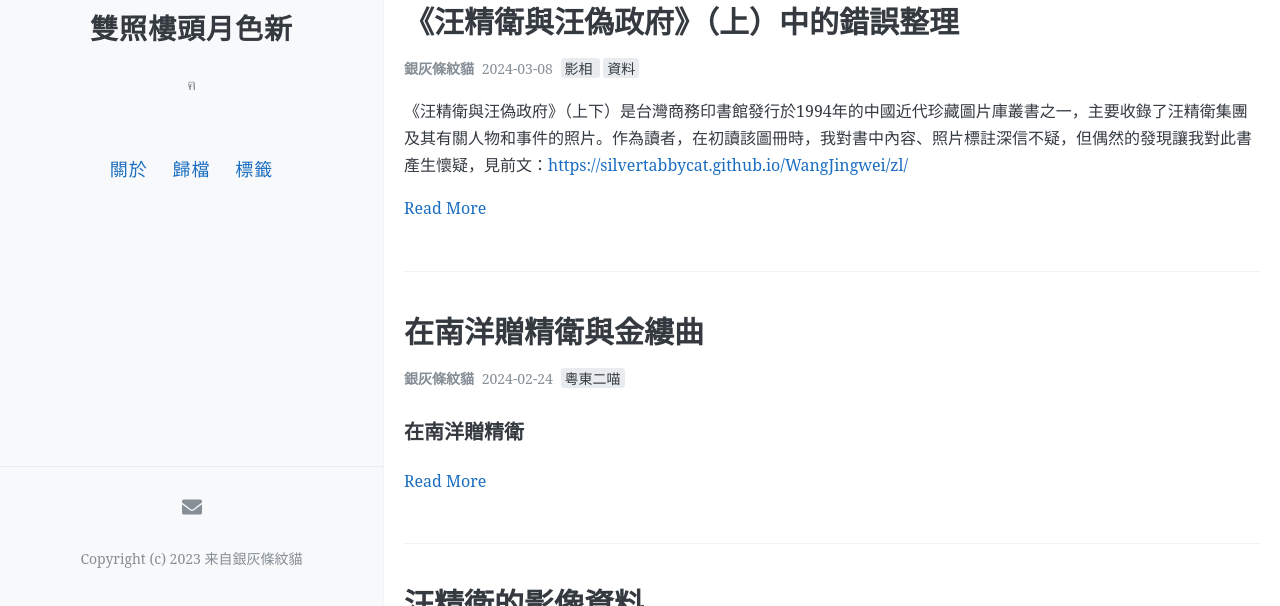
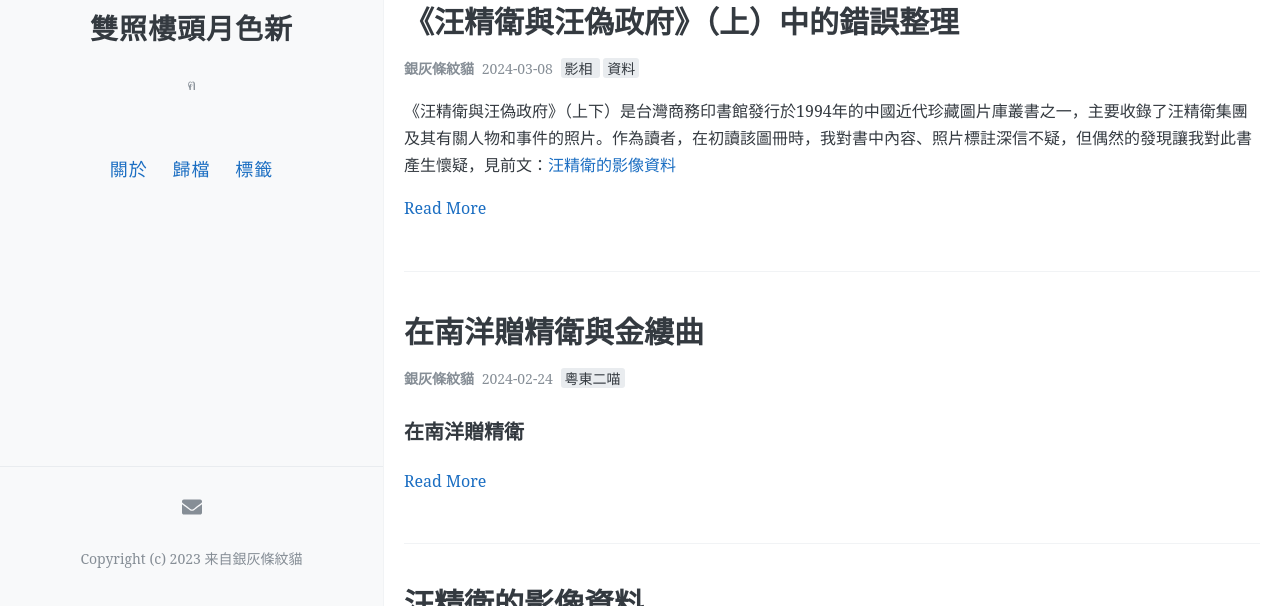
Before and after one commit to silvertabbycat/WangJingwei, a Jekyll site: the page built from index.html, in a window 1280 px wide and 900 px high, cut to the strip 294-900 px from the top of the window. Built offline with Jekyll 4.4.1, drawn with Linux system fonts in a browser that asks for light colours; the list of posts is cut into pages by our own code; comment, search, counter and statistics services are not loaded.

Commit message:
更新 2024-03-08-zpzl.md

```diff
--- a/_posts/2024-03-08-zpzl.md
+++ b/_posts/2024-03-08-zpzl.md
@@ -8,7 +8,7 @@ tags: [影相,資料]
 
 ---
 
-《汪精衛與汪偽政府》（上下）是台灣商務印書館發行於1994年的中國近代珍藏圖片庫叢書之一，主要收錄了汪精衛集團及其有關人物和事件的照片。作為讀者，在初讀該圖冊時，我對書中內容、照片標註深信不疑，但偶然的發現讓我對此書產生懷疑，見前文：<https://silvertabbycat.github.io/WangJingwei/zl/>
+《汪精衛與汪偽政府》（上下）是台灣商務印書館發行於1994年的中國近代珍藏圖片庫叢書之一，主要收錄了汪精衛集團及其有關人物和事件的照片。作為讀者，在初讀該圖冊時，我對書中內容、照片標註深信不疑，但偶然的發現讓我對此書產生懷疑，見前文：[汪精衛的影像資料](https://silvertabbycat.github.io/WangJingwei/zl/)
 
 在參閱大量當時報紙刊物的情況下，已盡量將該圖冊中涉及汪精衛本人的照片標註錯誤的地方整理出來。以下是整理的全部內容。
 
```
